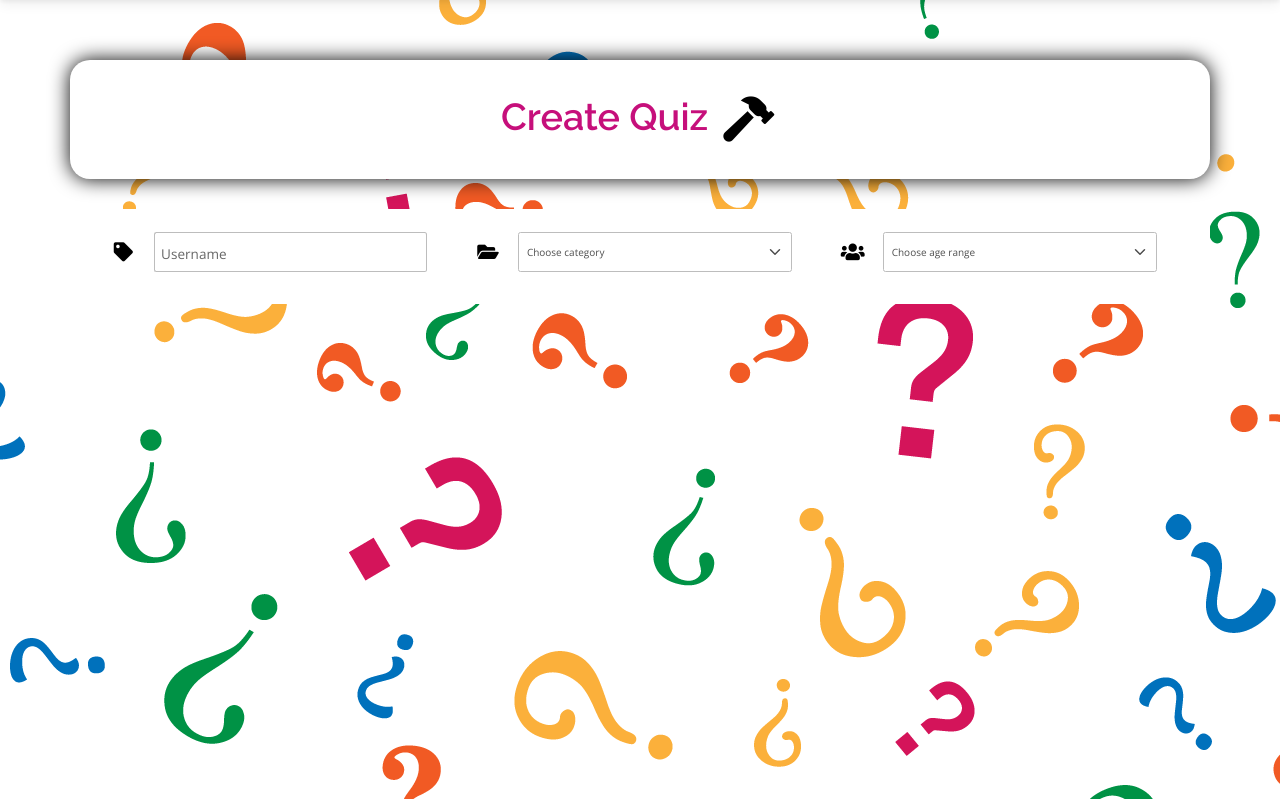
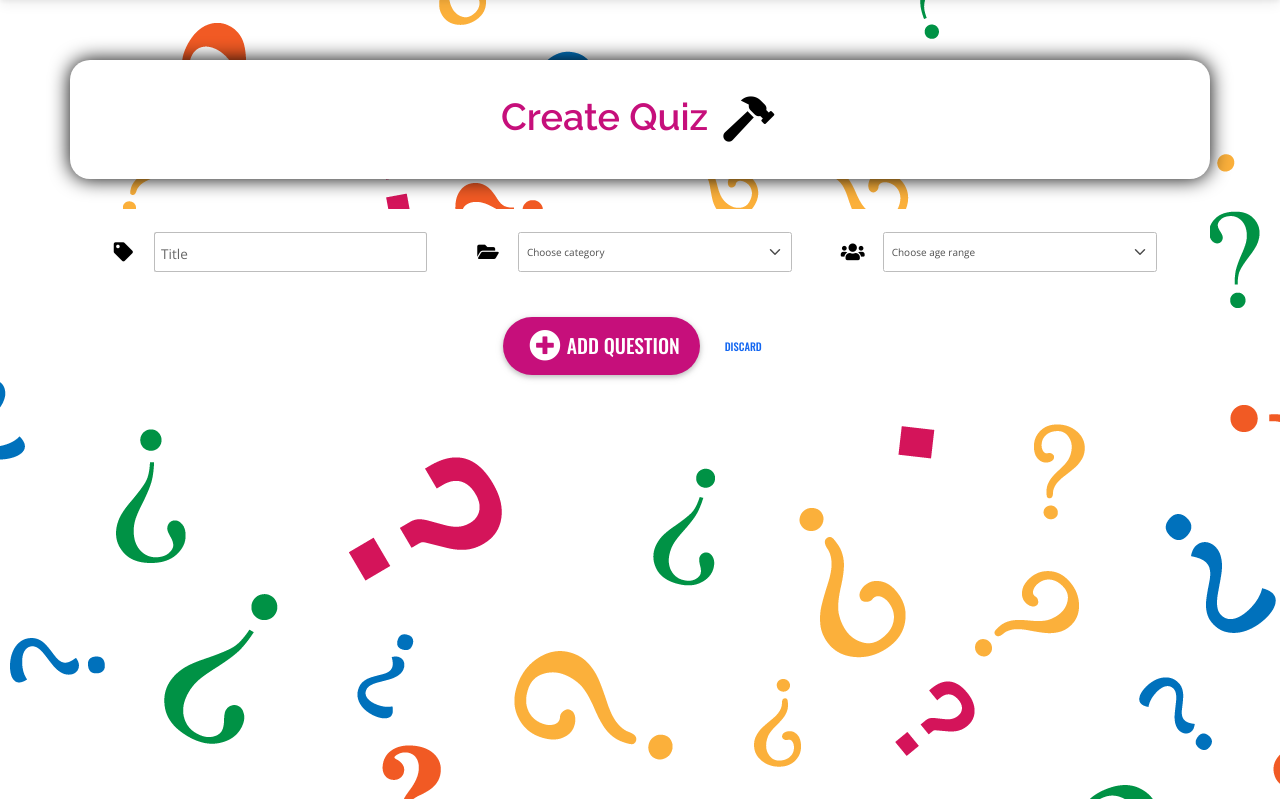
Before and after one commit to thaysom22/quizzical, a Flask app: page /create_quiz in a window 1280 px wide. Shown: the part 67-866 px from the top of the page. Run offline with Flask 2, Linux system fonts and the light colour scheme; the visitor is signed in with stand-in values (Sample User, id 1); data that the repository does not hold is empty; some libraries are stand-ins or nearby versions.

Commit message:
begin implementation of add_quiz and add_question view functions. change in architecture from original planning: add question data moved to separate request from add_quiz (questions collection added to db)

```diff
--- a/app.py
+++ b/app.py
@@ -6,7 +6,7 @@ from flask_pymongo import PyMongo
 from bson.objectid import ObjectId
 from werkzeug.security import (
     generate_password_hash, check_password_hash)
-from helpers import ObjectIdHelper, build_category_img_url
+from helpers import ObjectIdHelper
 from random import sample
 # will not import env when running on cloud platform
 if os.path.exists("env.py"):
@@ -280,7 +280,7 @@ def discover():
             }
         ]))
 
-    user = session["user"]  # get data from session object
+    user = session.get("user")  # get data from session object
     username = user.get("username")
     user_category_id = user.get("user_category_id")
     user_age_range_id = user.get("user_age_range_id")
@@ -377,7 +377,7 @@ def discover():
 
     return render_template("pages/discover.html",
         loggedIn=loggedIn,
-        active_page="discover",
+        active_page="Discover",
         username=username,
         all_categories=all_categories,
         all_age_ranges=all_age_ranges,
@@ -400,8 +400,7 @@ def search():
         flash("Login first to search quizzes")
         return redirect(url_for("login"))
 
-    user = session["user"]  # get data from session object
-    username = user.get("username")
+    username = session.get("user").get("username")
     # use request.args to parse optional url params. CREDIT: https://stackoverflow.com/questions/24892035/how-can-i-get-the-named-parameters-from-a-url-using-flask
     request_args = request.args
     if request.method == "GET":
@@ -689,7 +688,7 @@ def search():
         ]))
 
     return render_template("pages/search.html",
-        active_page="search",
+        active_page="Search",
         username=username,
         loggedIn=loggedIn,
         search_query=search_query,
@@ -707,6 +706,23 @@ def create_quiz():
         flash("Login first to create quizzes")
         return redirect(url_for("login"))
 
+    if request.method == "POST":
+        new_quiz_data = {
+            "title": request.form.get('create_quiz_title'),
+            "quiz_owner_id": ObjectIdHelper.toObjectId(session.get("user_id")),
+            "user_category_id": ObjectIdHelper.toObjectId(request.form.get('create_quiz_category')),
+            "user_age_range_id": ObjectIdHelper.toObjectId(request.form.get('create_quiz_age_range')),
+            "questions": []
+        }
+
+        new_quiz_id = mongo.db.users.insert_one(new_quiz_data)
+        if not new_quiz_id:
+            flash("Could not create quiz, please try again later.")
+            return redirect(url_for("create_quiz"))
+
+        return redirect(url_for('add_question', new_quiz_id=new_quiz_id))
+
+
     if request.method == "GET":
         # read all categories and all age_ranges from db
         all_categories = list(mongo.db.categories
@@ -715,10 +731,40 @@ def create_quiz():
             .find(sort=[("order", 1)]))
 
         return render_template("pages/create-quiz.html",
-            active_page="create_quiz",
+            active_page="Create Quiz",
             loggedIn=loggedIn,
             all_categories=all_categories,
             all_age_ranges=all_age_ranges)
+
+
+@app.route("/add_question/<new_quiz_id>", methods=["GET", "POST"])
+def add_question(new_quiz_id):
+    """
+    docstring here
+    """
+    loggedIn = 'user' in session
+    if not loggedIn:
+        flash("Login first to create quizzes")
+        return redirect(url_for("login"))
+
+    if request.method == "POST":
+
+        # add new question data to quiz document identified by new_quiz_id
+        flash("Question added")
+
+        return redirect(url_for('add_question', new_quiz_id=new_quiz_id))
+
+    # GET request
+
+    # read title of quiz from db via new_quiz_id
+
+
+    return render_template("pages/create-quiz.html",
+            active_page="Add Question",
+            loggedIn=loggedIn)
+
+
+
 
 
 @app.route("/view_quiz")
@@ -734,7 +780,7 @@ def view_quiz():
     if request.method == "GET":
 
         return render_template("pages/view-quiz.html",
-            active_page="view_quiz",
+            active_page="View Quiz",
             loggedIn=loggedIn)
 
 
--- a/static/js/alerts.js
+++ b/static/js/alerts.js
@@ -1,4 +1,4 @@
-/* dismiss alerts */
+/* dismiss flash alerts */
 
 (() => {
     'use strict';
--- /dev/null
+++ b/templates/components/create-quiz-form-add-question.html
@@ -0,0 +1 @@
+<!-- CREATE QUIZ FORM ADD QUESTION COMPONENT  -->
--- a/templates/pages/create-quiz.html
+++ b/templates/pages/create-quiz.html
@@ -1,6 +1,6 @@
+<!-- CREATE QUIZ PAGE -->
 {% extends "layout/base.html" %}
 
-<!-- CREATE QUIZ PAGE -->
 {% block content %}
 
 <!-- main heading -->
@@ -13,11 +13,15 @@
     </div>
 </header>
 
+
+
 <!-- create-quiz form section -->
 <section class="create-quiz-wrapper wrapper
     container-lg my-5 p-0"
 >
-    <form method="POST"
+    <form
+        id="create-quiz-form"
+        method="POST"
         action="{{ url_for('create_quiz') }}"
         novalidate
     >
@@ -31,13 +35,13 @@
                 <i class="fas fa-tag icon-sm col-2 col-md-1 col-lg-2 text-center"></i>
                 <div class="d-flex col-8 col-md-5 col-lg-9">
                     <div class="form-outline w-100">
-                        <input id="username" name="username" type="text"
-                            min-length="5" maxlength="20" pattern="^[a-zA-Z0-9]{5,20}$"
+                        <input id="create-quiz-title" name="create_quiz_title" type="text"
+                            min-length="3" maxlength="20" pattern="^[a-zA-Z0-9]{5,20}$"
                             class="form-control form-control-lg" required
                         />
-                        <label for="username" class="form-label">Username</label>
+                        <label for="create-quiz-title" class="form-label">Title</label>
                         <div class="invalid-feedback">
-                            Choose a 5-20 character alphanumeric username
+                            Choose a 3-20 character alphanumeric title
                         </div>
                     </div>
                 </div>
@@ -77,8 +81,25 @@
                 </div>
             </div>
         </div>
+        <!-- submit -->
+        <div class="col-12 order-5">
+            <div class="row mt-5 d-flex justify-content-center align-items-center">
+                <div class="col-12 col-lg-2 d-flex justify-content-center align-items-center mb-2 mb-lg-0">
+                    <button type="submit" class="btn btn-rounded cta m-2 d-flex align-items-center">
+                        <i class="fas fa-plus-circle icon-med"></i>
+                        Add Question
+                    </button>
+                    <a href="{{ url_for('discover') }}" type="button" class="btn btn-link" data-mdb-ripple-color="dark">Discard</a>
+                </div>
+            </div>
+        </div>
     </form>
 </section>
 
 
 {% endblock %}
+
+{% block scripts %}
+    <script src="{{url_for('static', filename='js/forms.js')}}"></script>
+    <script src="{{url_for('static', filename='js/alerts.js')}}"></script>
+{% endblock %}
--- a/templates/pages/discover.html
+++ b/templates/pages/discover.html
@@ -1,5 +1,6 @@
+<!-- DISCOVER PAGE -->
+{% from 'macros/discover-macros.html' import quiz_carousel, quiz_cards %}
 {% extends "layout/base.html" %}
-{% from 'macros/discover_macros.html' import quiz_carousel, quiz_cards %}
 {% block content %}
 
 <!-- main heading with searchbar -->
--- a/templates/pages/search.html
+++ b/templates/pages/search.html
@@ -1,5 +1,6 @@
+<!-- SEARCH PAGE -->
+{% from 'macros/search-macros.html' import quiz_search_result %}
 {% extends "layout/base.html" %}
-{% from 'macros/search_macros.html' import quiz_search_result %}
 {% block content %}
 
 <!-- main heading with searchbar -->
```
Also changed, not shown: helpers.py (+8 -7 lines), static/js/forms.js (+27 -3 lines), templates/macros/discover-macros.html (renamed from templates/macros/discover_macros.html), templates/macros/search-macros.html (renamed from templates/macros/search_macros.html).
